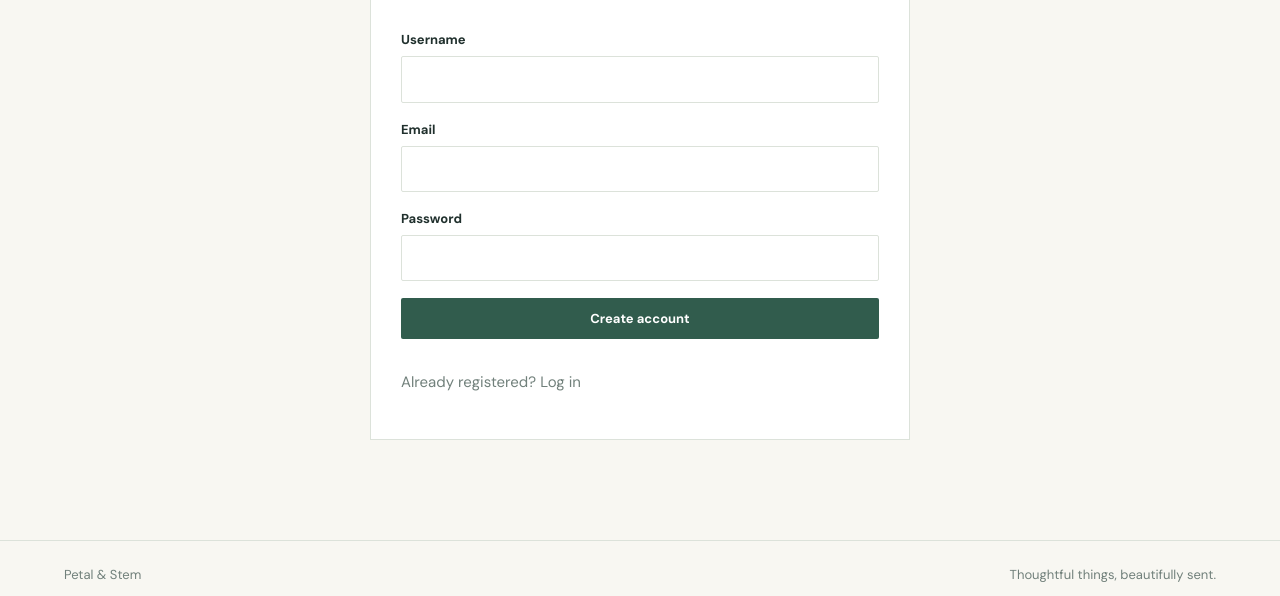
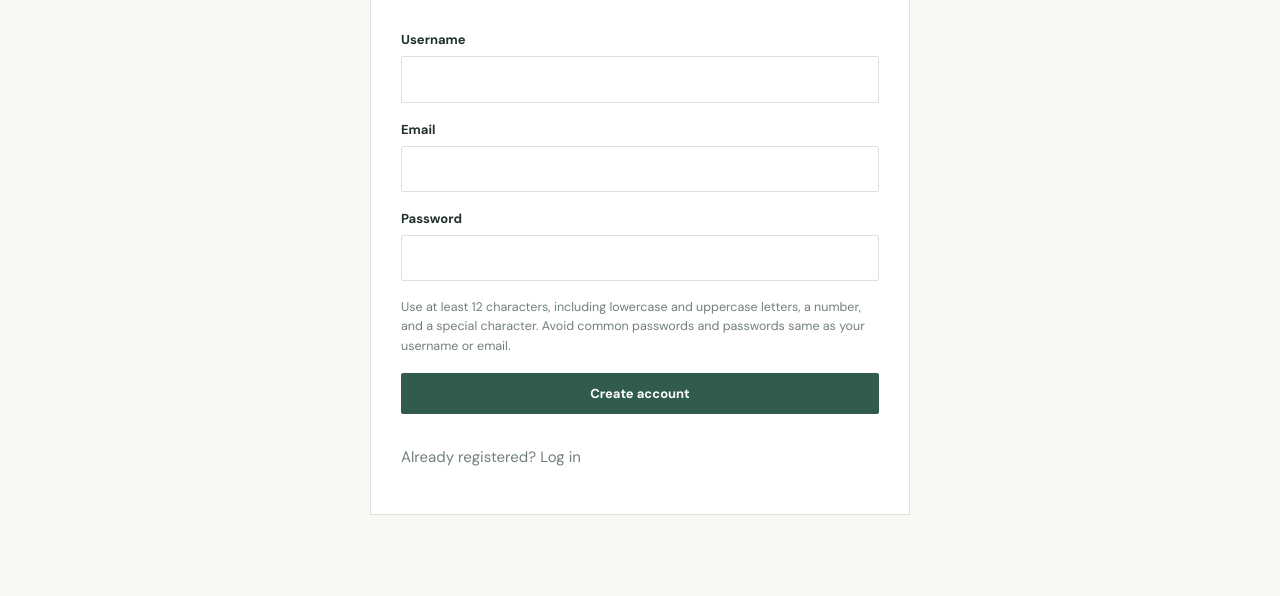
Before and after one commit to kalios5/Ethical-Hacking-Mod, a Flask app: page /auth/register in a window 1280 px wide. Shown: the part 245-841 px from the top of the page. Run offline with Flask 3, Linux system fonts and the light colour scheme; some web fonts are replaced.

Commit message:
Session Handling + Session rotation + Stronger password

```diff
--- a/app/Database/security.py
+++ b/app/Database/security.py
@@ -16,6 +16,46 @@ import hashlib
 
 from werkzeug.security import check_password_hash, generate_password_hash
 
+_COMMON_PASSWORDS = {
+    "password", "password1", "password123", "welcome", "letmein", "qwerty",
+    "admin", "supersecret", "iloveyou", "football", "monkey", "dragon",
+    "abc123", "password12", "admin123", "changeme", "login", "secret",
+}
+
+
+def validate_password_strength(password: str, username: str | None = None, email: str | None = None) -> str | None:
+    """Return a human-readable error message or None when the password meets
+    the minimum strength rules for the app."""
+    if not isinstance(password, str):
+        return "Password must be a string."
+
+    candidate = password.strip()
+    norm = candidate.lower()
+    if username:
+        for variant in {username.lower(), username.lower().replace(" ", ""), username.lower().replace("_", "")}:
+            if variant and norm == variant:
+                return "Password must not match your username."
+    if email:
+        local = (email or "").split("@", 1)[0].lower()
+        if local and norm == local:
+            return "Password must not match your email address."
+
+    if len(candidate) < 12:
+        return "Password must be at least 12 characters long."
+    if not any(ch.islower() for ch in candidate):
+        return "Password must contain at least one lowercase letter."
+    if not any(ch.isupper() for ch in candidate):
+        return "Password must contain at least one uppercase letter."
+    if not any(ch.isdigit() for ch in candidate):
+        return "Password must contain at least one number."
+    if not any(not ch.isalnum() for ch in candidate):
+        return "Password must contain at least one special character."
+
+    if norm in _COMMON_PASSWORDS:
+        return "Password is too common; choose a more unique password."
+
+    return None
+
 
 def hash_password(plaintext: str, mode: str = "weak") -> str:
     if mode == "secure":
--- a/app/auth/routes.py
+++ b/app/auth/routes.py
@@ -1,4 +1,6 @@
 import re
+import secrets
+import time
 from functools import wraps
 
 from datetime import datetime
@@ -7,6 +9,7 @@ from flask import abort, current_app, flash, redirect, render_template, request,
 from app import db
 from app.auth import bp
 from app.Database.auth import authenticate
+from app.Database.security import validate_password_strength
 from app.logging.db_audit import actions, audit
 from app.Database.models import User, Plugin
 from app.pluginmanager.security_plugins.temp_lockout import is_locked_out, record_failed_attempt, seconds_remaining, reset_on_success
@@ -22,9 +25,57 @@ def _feature_enabled(name):
     return toggle.enabled if toggle else True
 
 
+def _current_session_expiry_seconds():
+    return current_app.config.get("SESSION_ABSOLUTE_TIMEOUT_SECONDS", 12 * 60 * 60)
+
+
+def _current_idle_timeout_seconds():
+    return current_app.config.get("SESSION_IDLE_TIMEOUT_SECONDS", 15 * 60)
+
+
+def _touch_session():
+    now = int(time.time())
+    session["last_activity"] = now
+    session.modified = True
+
+
+def _clear_expired_session():
+    now = int(time.time())
+    if "user_id" not in session:
+        return False
+    last_activity = session.get("last_activity")
+    absolute_expiry = session.get("session_expires_at")
+    if last_activity is None or absolute_expiry is None:
+        session.clear()
+        return False
+    try:
+        last_activity = int(last_activity)
+        absolute_expiry = int(absolute_expiry)
+    except (TypeError, ValueError):
+        session.clear()
+        return False
+    if now - last_activity > _current_idle_timeout_seconds():
+        session.clear()
+        return False
+    if now >= absolute_expiry:
+        session.clear()
+        return False
+    return True
+
+
 def current_user():
+    if not _clear_expired_session():
+        return None
     user_id = session.get("user_id")
-    return db.session.get(User, user_id) if user_id else None
+    user = db.session.get(User, user_id) if user_id else None
+    if user is None:
+        session.clear()
+        return None
+    if not user.is_active:
+        session.clear()
+        return None
+    _touch_session()
+    return user
 
 
 def _is_safe_redirect_target(target):
@@ -45,6 +96,7 @@ def login_required(view):
     @wraps(view)
     def wrapped(*args, **kwargs):
         if current_user() is None:
+            session.clear()
             flash("Please sign in to continue.", "notice")
             return redirect(url_for("auth.login", next=request.path))
         return view(*args, **kwargs)
@@ -126,11 +178,16 @@ def login():
                       detail="password ok, awaiting 2FA")
                 return redirect(url_for("auth.two_factor"))
 
-            # session.clear() must run BEFORE any flash() calls for this
-            # login - flash() stores messages inside the session, and
-            # clear() wipes anything flashed before it runs.
+            # Rotate the session ID after login so a fixed session cookie cannot
+            # be reused across a successful authentication. Clearing the session
+            # also drops any stale flash data before we set the new user state.
             session.clear()
+            now = int(time.time())
+            session["session_id"] = secrets.token_urlsafe(32)
             session["user_id"] = user.id
+            session["last_activity"] = now
+            session["session_expires_at"] = now + _current_session_expiry_seconds()
+            session.permanent = True
             reset_on_success(user)
             login_captcha.reset_on_success(ip)
 
@@ -186,7 +243,12 @@ def two_factor():
             ip = session.get("pending_2fa_ip")
             check_time_raw = session.get("pending_2fa_check_time")
             session.clear()
+            now = int(time.time())
+            session["session_id"] = secrets.token_urlsafe(32)
             session["user_id"] = user.id
+            session["last_activity"] = now
+            session["session_expires_at"] = now + _current_session_expiry_seconds()
+            session.permanent = True
             audit(actions.TWOFA_SUCCESS, actor=user, ip=ip,
                   target_type="user", target_id=user.id, success=True, detail="2FA verified, login complete")
             new_device_enabled = _feature_enabled("new_device_alert")
@@ -213,10 +275,13 @@ def register():
         username = request.form.get("username", "").strip()
         email = request.form.get("email", "").strip()
         password = request.form.get("password", "")
-        if not username or not email or len(password) < 8:
-            flash("Use a username, email, and password of at least 8 characters.", "error")
+        policy_error = validate_password_strength(password, username=username, email=email)
+        if not username or not email:
+            flash("Use a username and an email address.", "error")
+        elif policy_error:
+            flash(policy_error, "error")
         elif User.query.filter_by(username=username).first():
-            flash("That username is already in use.", "error")
+            flash("Account creation failed. Please review your details and try again.", "error")
         else:
             user = User(username=username, email=email, role="customer", hash_mode="secure")
             user.set_password(password, "secure")
@@ -238,9 +303,11 @@ def account():
         if not email:
             flash("Email cannot be empty.", "error")
         else:
-            if password and len(password) < 8:
-                flash("A new password must have at least 8 characters.", "error")
-                return render_template("auth/account.html", user=user)
+            if password:
+                policy_error = validate_password_strength(password, username=user.username, email=user.email)
+                if policy_error:
+                    flash(policy_error, "error")
+                    return render_template("auth/account.html", user=user)
             if avatar and avatar.filename:
                 error = save_avatar(user, avatar)
                 if error:
--- a/app/templates/auth/register.html
+++ b/app/templates/auth/register.html
@@ -12,8 +12,9 @@
                 <input type="email" name="email" required>
             </label>
             <label>Password
-                <input type="password" name="password" minlength="8" required>
+                <input type="password" name="password" minlength="12" aria-describedby="password-requirements" required>
             </label>
+            <small class="muted" id="password-requirements">Use at least 12 characters, including lowercase and uppercase letters, a number, and a special character. Avoid common passwords and passwords same as your username or email.</small>
             <button class="button" type="submit">Create account</button>
             <p class="muted">Already registered? <a href="{{ url_for('auth.login') }}">Log in</a></p>
         </form>
```
Also changed, not shown: app/config.py (+7 -2 lines).
